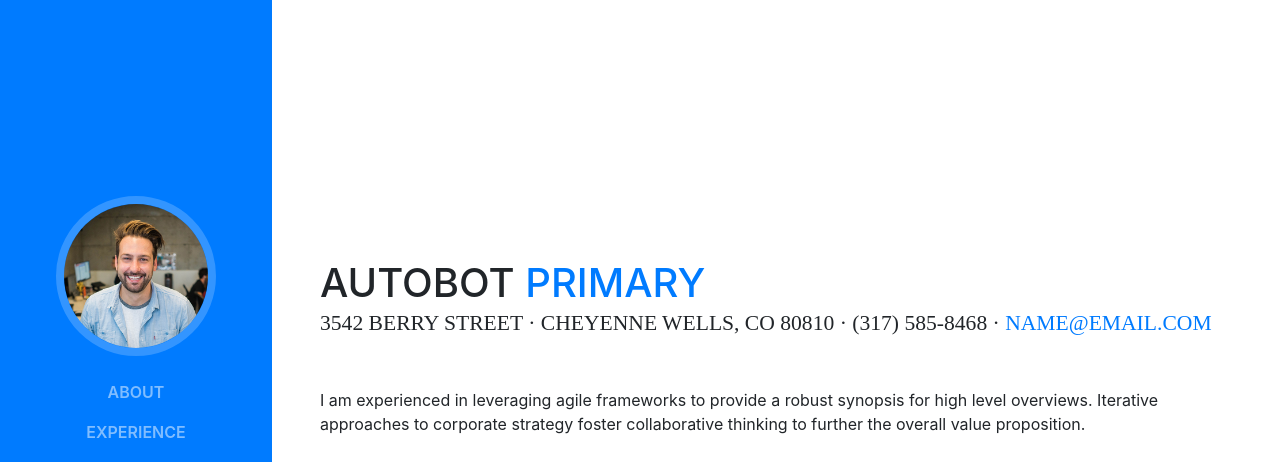
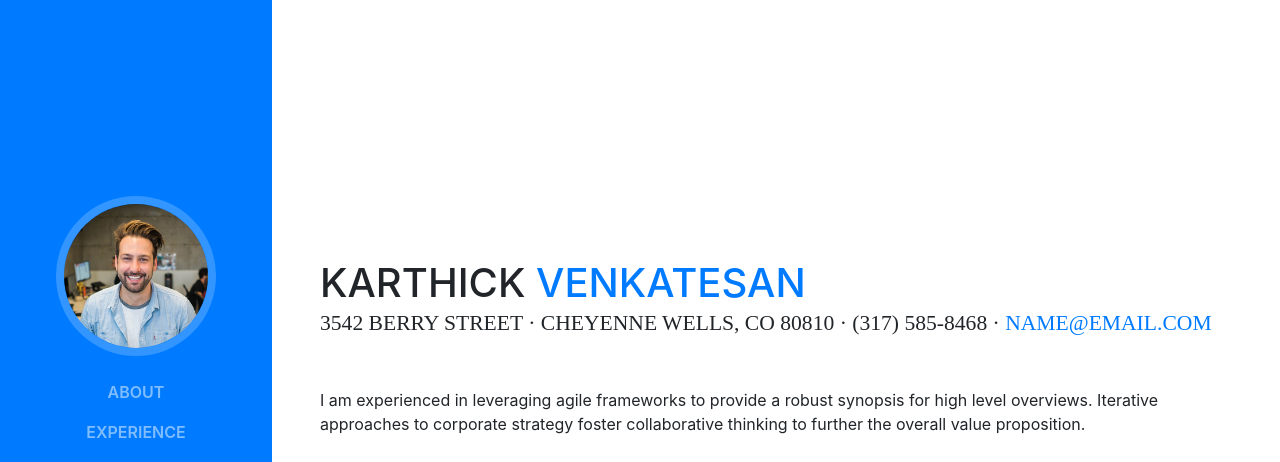
Before and after one commit to Wolverine-karthick/autoBot, a website with bundled scripts: page index.html in a window 1280 px wide. Shown: the top 462 px of the page. Built offline with nearby package versions, Linux system fonts and the light colour scheme; a web font is replaced by a local one.

Commit message:
init -04 - try

```diff
--- a/index.html
+++ b/index.html
@@ -65,8 +65,8 @@
 
       <section class="resume-section p-3 p-lg-5 d-flex d-column" id="about">
         <div class="my-auto">
-          <h1 class="mb-0">AutoBot
-            <span class="text-primary">Primary</span>
+          <h1 class="mb-0">Karthick
+            <span class="text-primary">Venkatesan</span>
           </h1>
           <div class="subheading mb-5">3542 Berry Street · Cheyenne Wells, CO 80810 · (317) 585-8468 ·
             <a href="mailto:name@email.com">name@email.com</a>
```
